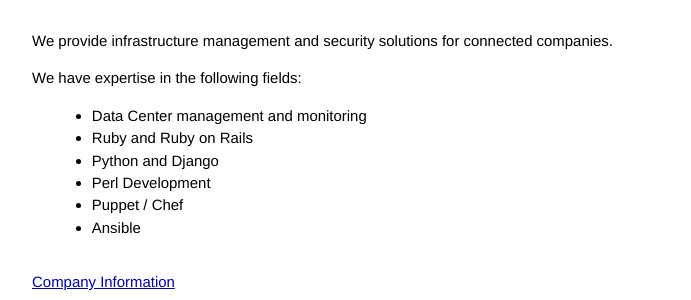
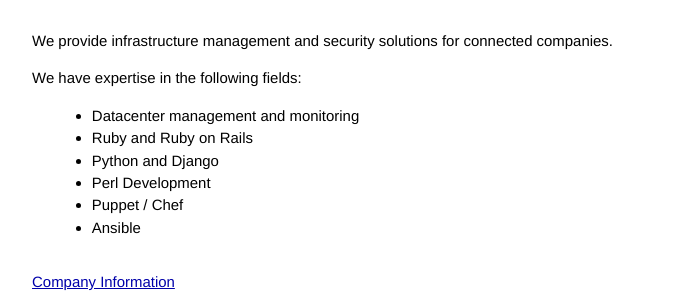
Before and after one commit to 87zero/hanamaru.io, a Jekyll site: the page built from index.html, in a window 1280 px wide. Shown: the part 281-581 px from the top of the page, without its empty margins (294-985 px from the left). Built offline with Jekyll 4.4.1, drawn with Linux system fonts in a browser that asks for light colours; Markdown is read by kramdown in place of the engine named in the settings.

Commit message:
another typo

```diff
--- a/index.html
+++ b/index.html
@@ -13,7 +13,7 @@
 
 <div class="block">
 <ul>
-  <li>Data Center management and monitoring</li>
+  <li>Datacenter management and monitoring</li>
   <li>Ruby and Ruby on Rails</li>
   <li>Python and Django </li>
   <li>Perl Development</li>
```
